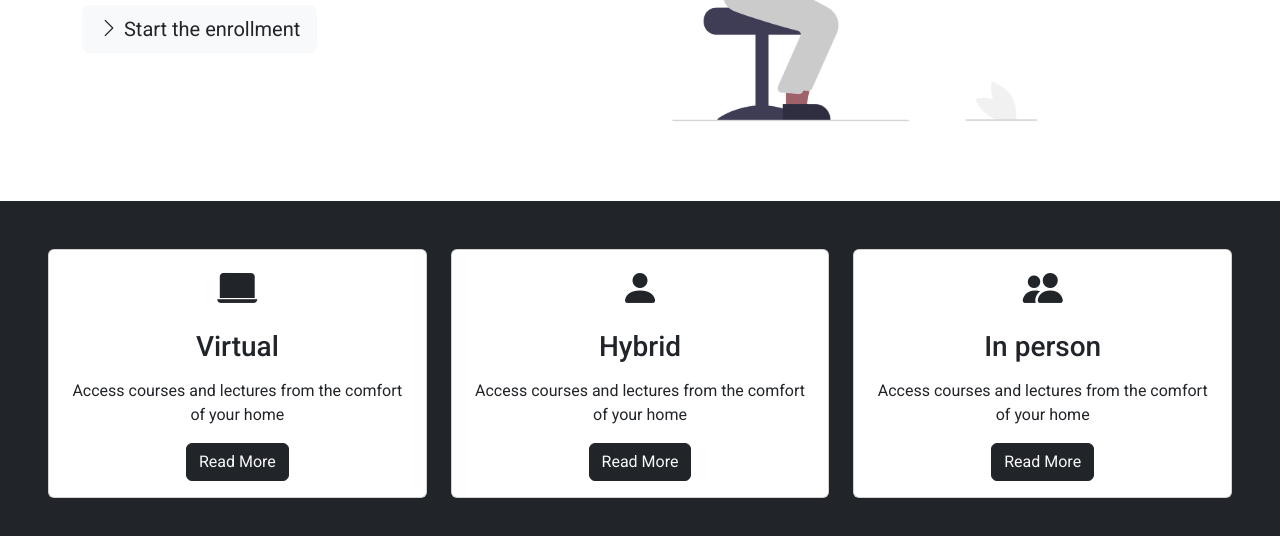
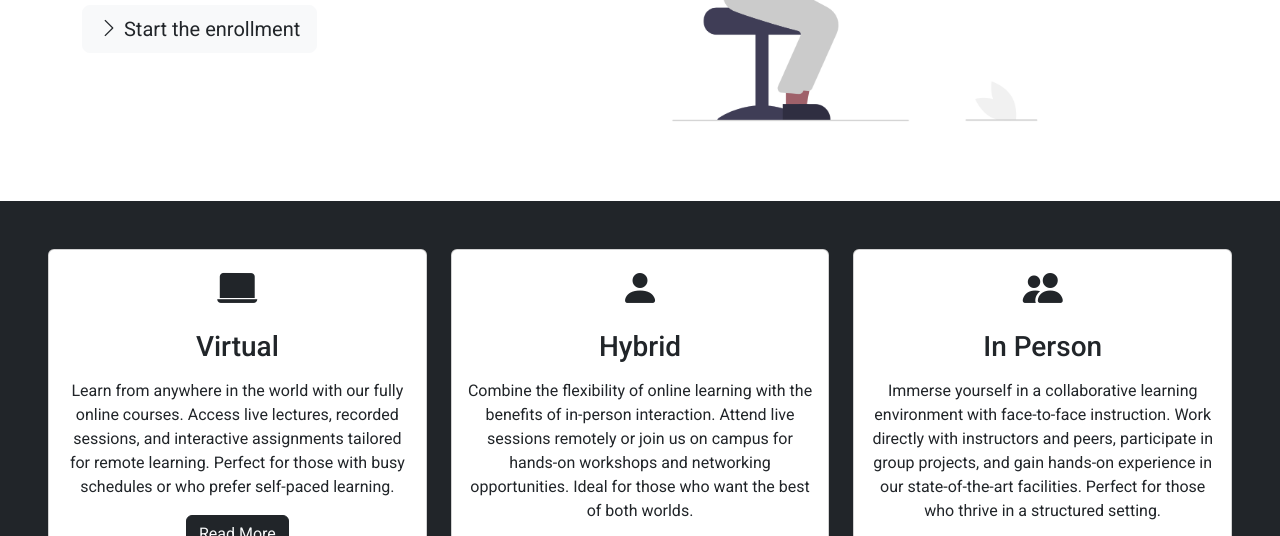
Before and after one commit to Madaki1234/Bootcamp-site, a plain HTML site: page index.html in a window 1280 px wide. Shown: the part 392-928 px from the top of the page. Drawn offline with Linux system fonts and the light colour scheme.

Commit message:
updated index.html

```diff
--- a/index.html
+++ b/index.html
@@ -115,6 +115,7 @@
     <section class="learn-from">
       <div class="container-fluid bg-dark p-5">
         <div class="row text-center g-4">
+          <!-- Virtual -->
           <div class="col-md box">
             <div class="card">
               <div class="card-body">
@@ -123,32 +124,40 @@
                 </div>
                 <h3 class="card-title mb-3">Virtual</h3>
                 <p class="card-text">
-                                Access courses and lectures from the comfort of your home
+                  Learn from anywhere in the world with our fully online courses. Access live lectures, recorded sessions, and interactive assignments tailored for remote learning. Perfect for those with busy schedules or who prefer self-paced learning.
                 </p>
                 <input type="button" class="btn btn-dark bg-dark text-light read-more" value="Read More">
               </div>
             </div>
           </div>
-                <div class="col-md  box">
+
+          <!-- Hybrid -->
+          <div class="col-md box">
             <div class="card">
               <div class="card-body">
                 <div class="h1 mb-3">
                   <i class="bi bi-person-fill"></i>
                 </div>
                 <h3 class="card-title mb-3">Hybrid</h3>
-                            <p class="card-text">Access courses and lectures from the comfort of your home</p>
+                <p class="card-text">
+                  Combine the flexibility of online learning with the benefits of in-person interaction. Attend live sessions remotely or join us on campus for hands-on workshops and networking opportunities. Ideal for those who want the best of both worlds.
+                </p>
                 <input type="button" class="btn btn-dark bg-dark text-light read-more" value="Read More">
               </div>
             </div>
           </div>
-                <div class="col-md  box">
+
+          <!-- In Person -->
+          <div class="col-md box">
             <div class="card">
               <div class="card-body">
                 <div class="h1 mb-3">
                   <i class="bi bi-people-fill"></i>
                 </div>
-                            <h3 class="card-title mb-3">In person</h3>
-                            <p class="card-text">Access courses and lectures from the comfort of your home</p>
+                <h3 class="card-title mb-3">In Person</h3>
+                <p class="card-text">
+                  Immerse yourself in a collaborative learning environment with face-to-face instruction. Work directly with instructors and peers, participate in group projects, and gain hands-on experience in our state-of-the-art facilities. Perfect for those who thrive in a structured setting.
+                </p>
                 <input type="button" class="btn btn-dark bg-dark text-light read-more" value="Read More">
               </div>
             </div>
@@ -156,6 +165,7 @@
         </div>
       </div>
     </section>
+
     <!--learn section-->
     <section class="learn-fundamentals" id="learn">
         <div class="container-fluid m-0 p-0">
```
Lines whose indentation alone changed are shown as unchanged.
